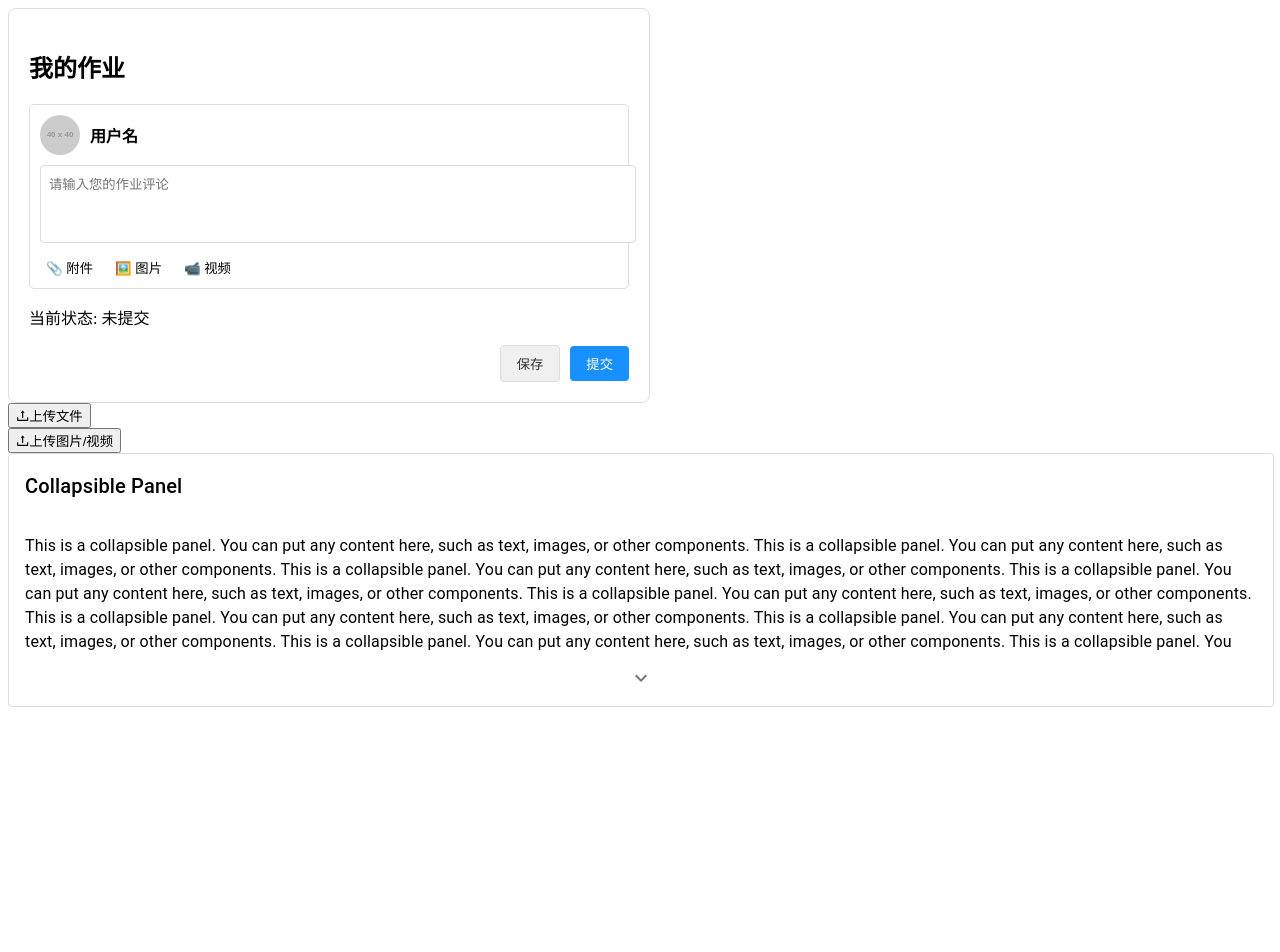
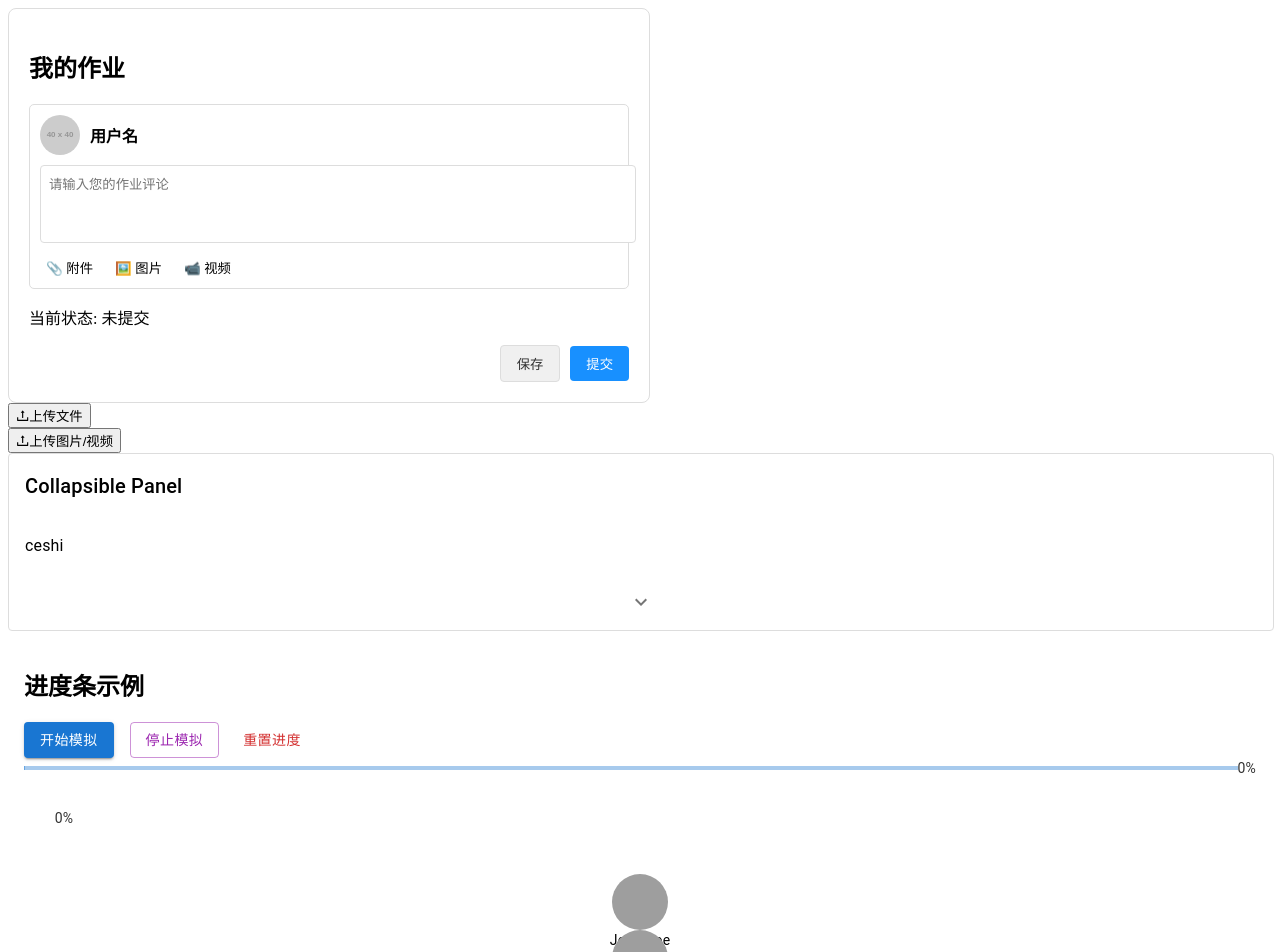
Before and after one commit to Jakeyhb/JonboRv, a React (Vite) app: page / in a window 1280 px wide. Shown: the top 952 px of the page. Before the commit the page ends 800 px from the top, so only its background shows below. Built offline with nearby package versions, Linux system fonts and the light colour scheme; grey boxes are pictures that could not be loaded.

Commit message:
feat: update

```diff
--- a/src/App.tsx
+++ b/src/App.tsx
@@ -1,8 +1,10 @@
-import React, { useEffect, useState } from 'react';
+import React from 'react';
 import MyWork from './com/MyWork';
 import CustomUpload from './com/UploadCom';
 import MediaUpload from './com/UploadCom/MediaUpload';
 import CollapsiblePanel from './com/Accordion';
+import Demo from './com/ProgressBar/demo';
+import AvatarWithLabel from './com/Avatar';
 
 
 const App: React.FC = () => {
@@ -14,6 +16,15 @@ const App: React.FC = () => {
       <CustomUpload />
       <MediaUpload />
       <CollapsiblePanel />
+      <Demo />
+      <AvatarWithLabel
+        label="John Doe"
+        img="https://example.com/avatar.jpg"
+      />
+      <AvatarWithLabel
+        label="Jane Smith"
+        img="https://example.com/avatar2.jpg"
+      />
     </div>
   );
 };
--- a/src/com/Accordion/index.tsx
+++ b/src/com/Accordion/index.tsx
@@ -25,27 +25,7 @@ const CollapsiblePanel = () => {
         }}
       >
         <Typography>
-          This is a collapsible panel. You can put any content here, such as text, images, or other components.
-          This is a collapsible panel. You can put any content here, such as text, images, or other components.
-          This is a collapsible panel. You can put any content here, such as text, images, or other components.
-          This is a collapsible panel. You can put any content here, such as text, images, or other components.
-          This is a collapsible panel. You can put any content here, such as text, images, or other components.
-          This is a collapsible panel. You can put any content here, such as text, images, or other components.
-          This is a collapsible panel. You can put any content here, such as text, images, or other components.
-          This is a collapsible panel. You can put any content here, such as text, images, or other components.
-          This is a collapsible panel. You can put any content here, such as text, images, or other components.
-          This is a collapsible panel. You can put any content here, such as text, images, or other components.
-          This is a collapsible panel. You can put any content here, such as text, images, or other components.
-          This is a collapsible panel. You can put any content here, such as text, images, or other components.
-          This is a collapsible panel. You can put any content here, such as text, images, or other components.
-          This is a collapsible panel. You can put any content here, such as text, images, or other components.
-          This is a collapsible panel. You can put any content here, such as text, images, or other components.
-        </Typography>
-        <Typography>
-          More content here! This content will be hidden when the panel is collapsed.
-        </Typography>
-        <Typography>
-          Even more content can go here, and it will be hidden when collapsed!
+          ceshi
         </Typography>
       </Box>
 
--- /dev/null
+++ b/src/com/Avatar/index.tsx
@@ -0,0 +1,35 @@
+import React from 'react';
+import { Avatar, Typography, Box } from '@mui/material';
+
+type AvatarWithLabelProps = {
+  label: string;
+  img: string;  // 头像图片的 URL
+};
+
+const AvatarWithLabel: React.FC<AvatarWithLabelProps> = ({ label, img }) => {
+  return (
+    <Box sx={{ display: 'flex', alignItems: 'center', justifyContent: 'center', position: 'relative' }}>
+      <Avatar
+        alt={label}
+        src={img}
+        sx={{ width: 56, height: 56 }}
+      />
+      <Typography
+        variant="body2"
+        sx={{
+          position: 'absolute',
+          bottom: -20,  // 向下移动 20px
+          width: '100%',  // 保证标签宽度与头像一致
+          textAlign: 'center',
+          backgroundColor: 'rgba(255, 255, 255, 0.7)', // 半透明背景
+          padding: '0 4px',  // 给标签加点左右内边距
+          borderRadius: '4px', // 可选：为标签加圆角
+        }}
+      >
+        {label}
+      </Typography>
+    </Box>
+  );
+};
+
+export default AvatarWithLabel;
--- /dev/null
+++ b/src/com/FilePreview/index.module.less
@@ -0,0 +1,35 @@
+@media-size: 80px;
+
+.previewContainer {
+  width: @media-size;
+  height: @media-size;
+  position: relative;
+  display: flex;
+  align-items: center;
+  justify-content: center;
+  border: 1px solid #ddd;
+  border-radius: 4px;
+  overflow: hidden;
+}
+
+.media {
+  width: @media-size;
+  height: @media-size;
+  object-fit: cover;
+}
+
+.fileIconContainer {
+  display: flex;
+  flex-direction: column;
+  align-items: center;
+  justify-content: center;
+}
+
+.fileName {
+  margin-top: 4px;
+  text-align: center;
+  font-size: 12px;
+  color: #555;
+  word-wrap: break-word;
+  width: 100%;
+}
--- /dev/null
+++ b/src/com/ProgressBar/demo.tsx
@@ -0,0 +1,57 @@
+import React from 'react';
+import { Box, Button } from '@mui/material';
+import ProgressBar from './index'; // 导入进度条组件
+
+const Demo = () => {
+  const [simulate, setSimulate] = React.useState(false);
+  const [progress, setProgress] = React.useState(0);
+
+  const startSimulation = () => {
+    setSimulate(true); // 开始模拟进度
+  };
+
+  const stopSimulation = () => {
+    setSimulate(false); // 停止模拟
+  };
+
+  const resetProgress = () => {
+    setProgress(0); // 重置进度
+  };
+
+  return (
+    <Box sx={{ padding: 2 }}>
+      <h2>进度条示例</h2>
+
+      {/* 控制进度条的按钮 */}
+      <Button variant="contained" color="primary" onClick={startSimulation}>
+        开始模拟
+      </Button>
+      <Button variant="outlined" color="secondary" onClick={stopSimulation} sx={{ marginLeft: 2 }}>
+        停止模拟
+      </Button>
+      <Button variant="text" color="error" onClick={resetProgress} sx={{ marginLeft: 2 }}>
+        重置进度
+      </Button>
+
+      {/* 线性进度条 */}
+      <ProgressBar
+        type="linear"
+        simulate={simulate}
+        interval={500}  // 每次进度更新的间隔
+        progress={progress}  // 控制进度
+        label={true}  // 显示进度百分比
+      />
+
+      {/* 环形进度条 */}
+      <ProgressBar
+        type="circular"
+        simulate={simulate}
+        interval={500}
+        progress={progress}
+        label={true}
+      />
+    </Box>
+  );
+};
+
+export default Demo;
--- /dev/null
+++ b/src/com/ProgressBar/index.module.less
@@ -0,0 +1,41 @@
+.progressBarContainer {
+    display: flex;
+    flex-direction: column;
+    align-items: flex-start;
+    width: 100%;
+  }
+
+  .linearProgressWrapper {
+    display: flex;
+    align-items: center; /* 使子元素（进度条和标签）垂直居中 */
+    width: 100%;
+  }
+
+  .linearProgress {
+    flex-grow: 1; /* 让进度条占满剩余空间 */
+  }
+
+  .progressLabel {
+    margin-left: 10px; /* 标签与进度条之间的间距 */
+    font-size: 14px;
+    color: #333;
+  }
+
+  .circularProgressContainer {
+    position: relative;
+    display: inline-flex;
+    align-items: center;
+    justify-content: center;
+  }
+
+  .circularProgress {
+    width: 80px !important;
+    height: 80px !important;
+  }
+
+  .circularProgressLabel {
+    position: absolute;
+    font-size: 14px;
+    font-weight: bold;
+    color: #333;
+  }
--- /dev/null
+++ b/src/com/ProgressBar/index.tsx
@@ -0,0 +1,71 @@
+import React, { useState, useEffect } from 'react';
+import { Box, Typography, LinearProgress, CircularProgress } from '@mui/material';
+import styles from './index.module.less';
+
+type ProgressBarProps = {
+  type?: 'linear' | 'circular'; // 进度条类型
+  progress?: number; // 进度值（0-100）
+  label?: boolean; // 是否显示进度值标签
+  simulate?: boolean; // 是否模拟进度
+  interval?: number; // 模拟进度的间隔时间（毫秒）
+};
+
+const ProgressBar: React.FC<ProgressBarProps> = ({
+  type = 'linear',
+  progress = 0,
+  label = true,
+  simulate = false,
+  interval = 500,
+}) => {
+  const [currentProgress, setCurrentProgress] = useState(progress);
+
+  useEffect(() => {
+    let timer: number = 0
+    if (simulate) {
+      timer = setInterval(() => {
+        const randomStep = Math.floor(Math.random() * 20) + 1; // 生成 1 到 20 之间的随机数
+        setCurrentProgress((prev) => Math.min(prev + randomStep, 100)); // 使用随机步长模拟进度
+      }, interval);
+    } else {
+      setCurrentProgress(progress); // 使用外部传入的 progress
+    }
+
+    return () => {
+      if (timer) clearInterval(timer); // 清除定时器
+    };
+  }, [simulate, progress, interval]);
+
+  return (
+    <Box className={styles.progressBarContainer}>
+      {type === 'linear' ? (
+        <Box className={styles.linearProgressWrapper}>
+          <LinearProgress
+            variant="determinate"
+            value={currentProgress}
+            className={styles.linearProgress}
+          />
+          {label && (
+            <Typography variant="body2" className={styles.progressLabel}>
+              {currentProgress}%
+            </Typography>
+          )}
+        </Box>
+      ) : (
+        <Box className={styles.circularProgressContainer}>
+          <CircularProgress
+            variant="determinate"
+            value={currentProgress}
+            className={styles.circularProgress}
+          />
+          {label && (
+            <Typography variant="body2" className={styles.circularProgressLabel}>
+              {currentProgress}%
+            </Typography>
+          )}
+        </Box>
+      )}
+    </Box>
+  );
+};
+
+export default ProgressBar;
```
Also changed, not shown: src/com/FilePreview/index.tsx (added, +34 -0 lines).
